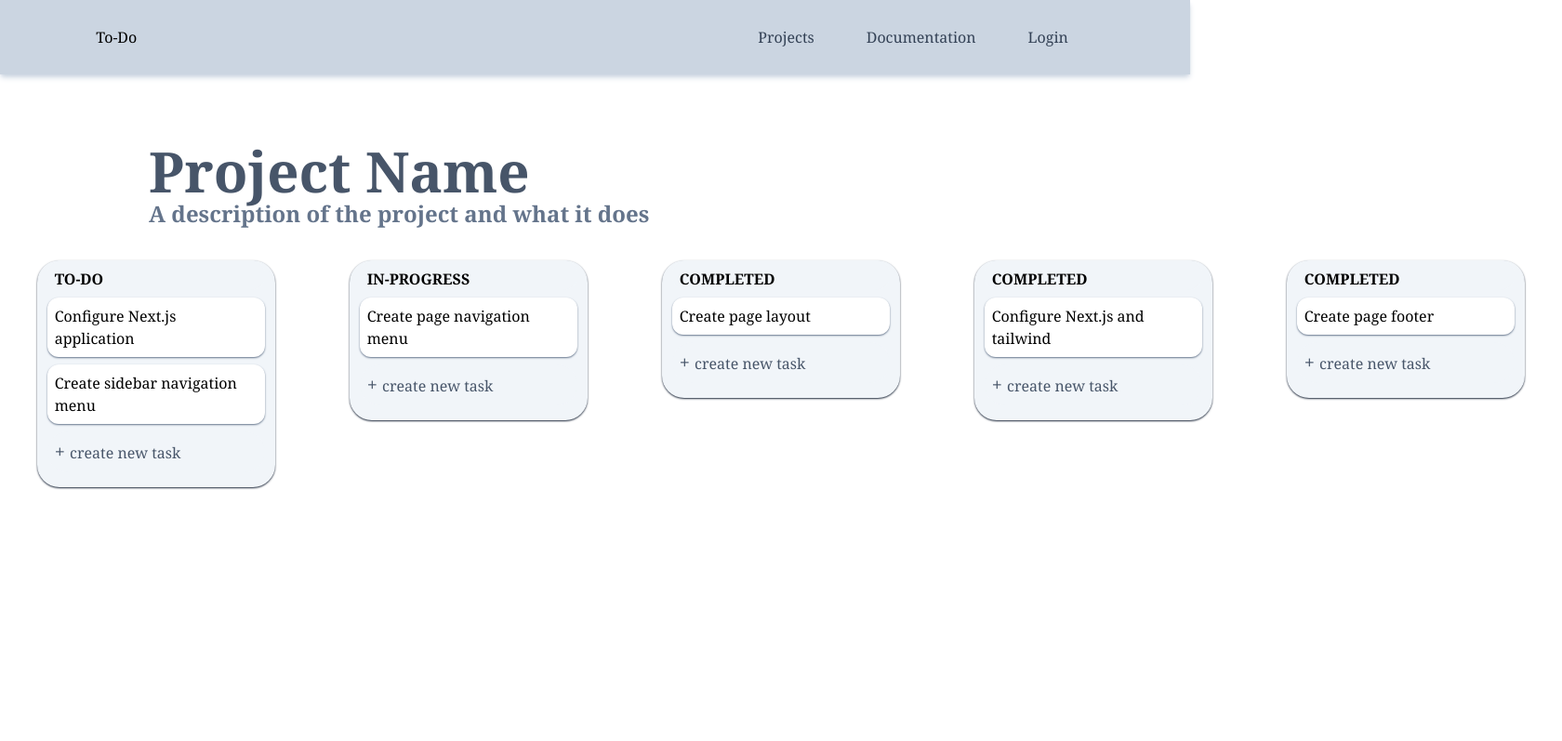
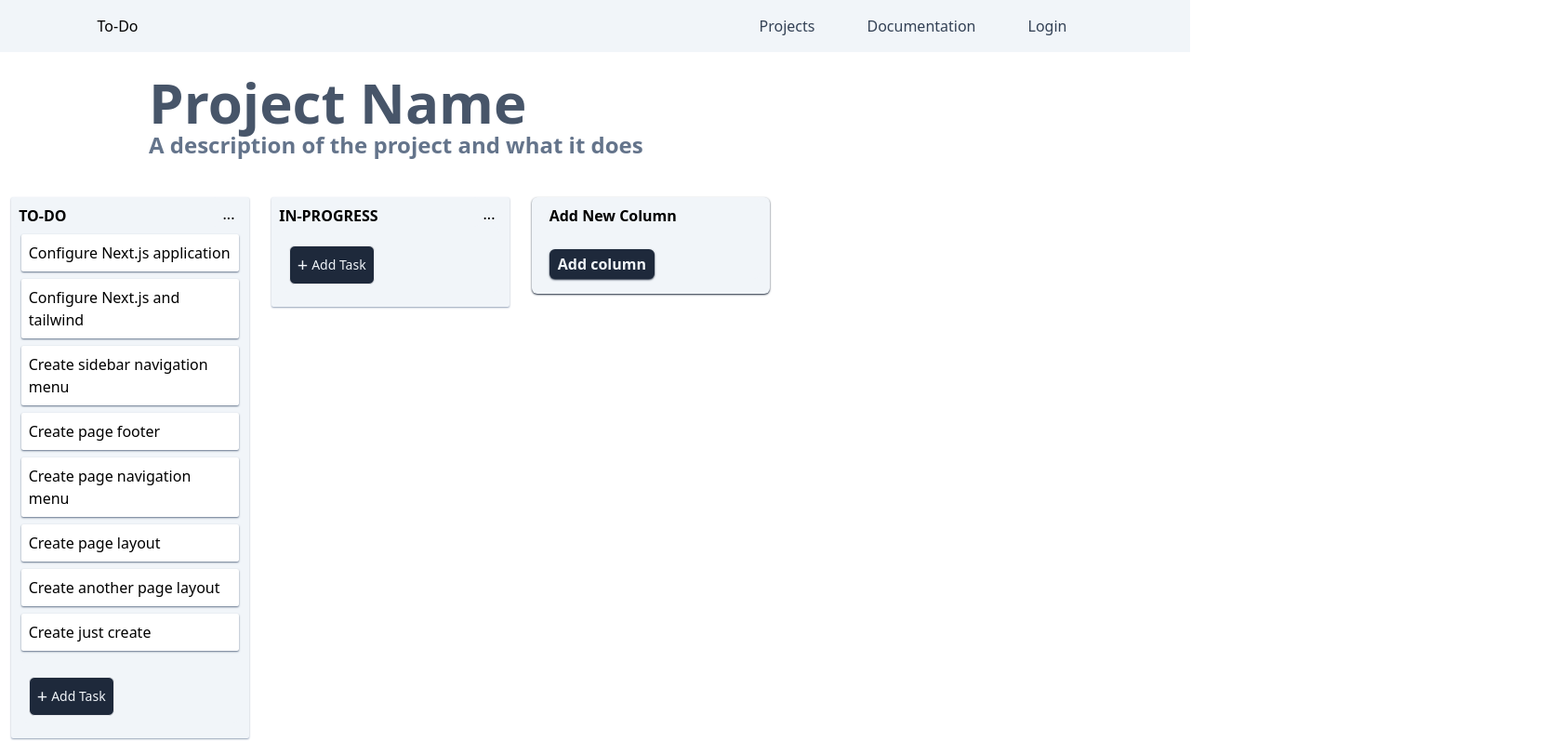
Before and after one commit to tianitoo/TO-DO, a Next.js app in the folder todo/: page / in a window 1280 px wide. Shown: the top 797 px of the page at 93% size, 1680 px wide, since content can reach past the window. Built offline with nearby package versions, Linux system fonts and the light colour scheme.

Commit message:
added (addDolumn, columnActions), installed prisma, made UI look better

```diff
--- a/todo/package.json
+++ b/todo/package.json
@@ -25,6 +25,7 @@
     "typescript": "5.0.4"
   },
   "devDependencies": {
-    "@types/react-beautiful-dnd": "^13.1.4"
+    "@types/react-beautiful-dnd": "^13.1.4",
+    "prisma": "^4.13.0"
   }
 }
--- /dev/null
+++ b/todo/src/components/ColumnActions.tsx
@@ -0,0 +1,33 @@
+import { Column } from "@/types/dataType";
+import React from "react";
+
+const ColumnActions = (props: {
+  removeColumn: (columnId: string) => void;
+  column: Column;
+  showActions: boolean;
+}) => {
+  const { removeColumn, column, showActions } = props;
+
+  return (
+    <>
+      <div
+        className={`absolute left-72 z-50 top-0 h-64 w-64  ${
+          showActions ? "" : "hidden"
+        }`}
+      >
+        <button
+          className={`w-1/4 h-8 mt-3 bg-red-600 hover:bg-slate-100
+          hover:text-stone-800 text-slate-100 shadow-sm
+          shadow-slate-800 rounded-md`}
+          onClick={() => {
+            removeColumn(column.id);
+          }}
+        >
+          remove
+        </button>
+      </div>
+    </>
+  );
+};
+
+export default ColumnActions;
--- a/todo/src/components/Columns.tsx
+++ b/todo/src/components/Columns.tsx
@@ -2,20 +2,62 @@ import { Column, Task } from "@/types/dataType";
 import { Draggable, Droppable } from "react-beautiful-dnd";
 import dynamic from "next/dynamic";
 import React from "react";
+import ColumnActions from "./ColumnActions";
 
 const Columns = (props: {
   column: Column;
   tasks: Task[];
   addTask: (task: string, columnId: string) => void;
+  isShowingAddTask: string;
+  showAddTask: (columnId: string) => void;
+  removeColumn: (id: string) => void;
 }) => {
-  const { tasks } = props;
-  const { column } = props;
-  const { addTask } = props;
+  const {
+    column,
+    tasks,
+    addTask,
+    isShowingAddTask,
+    showAddTask,
+    removeColumn,
+  } = props;
+
+  const [newTask, setNewTask] = React.useState("");
+
+  function handleTaskChange(e: React.ChangeEvent<HTMLTextAreaElement>) {
+    setNewTask(e.target.value);
+  }
+
+  function handleTaskClick(task: string, columnId: string) {
+    if (task === "") return;
+    addTask(task, columnId);
+    setNewTask("");
+  }
+
+  const [showActions, setShowActions] = React.useState(false);
+  function handleShowActions() {
+    if (showActions) {
+      setShowActions(false);
+    } else {
+      setShowActions(true);
+    }
+  }
+
   return (
-    <div className="flex px-10 w-fit h-fit">
-      <div className="w-64 bg-slate-100 h-fit pb-4 shadow-sm shadow-slate-800 flex-1 rounded-3xl justify-start">
-        <div className="w-11/12 text-left pt-2 pl-2 h-auto mx-auto align-middle rounded-3xl font-bold bg-slate-100">
+    <>
+      <div className="relative">
+        <div className="flex px-3 w-fit h-fit">
+          <div className="w-64 bg-slate-100 h-fit pb-4 shadow-sm shadow-slate-400 flex-1 rounded-sm justify-start">
+            <div className="flex justify-between pr-3 items-center align-middle ">
+              <div className="w-11/12 text-left pt-2 pl-2 h-auto mx-auto align-middle rounded-md font-bold bg-slate-100">
                 {column.title}
+              </div>
+              <button
+                className="w-5 h-5"
+                id="button"
+                onClick={handleShowActions}
+              >
+                ...
+              </button>
             </div>
             <Droppable droppableId={column.id}>
               {(droppableProvided, droppebleSnapshot) => (
@@ -35,7 +77,7 @@ const Columns = (props: {
                             ref={draggableProvided.innerRef}
                             {...draggableProvided.draggableProps}
                             {...draggableProvided.dragHandleProps}
-                        className={`on-top w-11/12 text-left p-2 mx-auto my-2 h-auto align-middle rounded-xl bg-white shadow-sm shadow-slate-500 ${
+                            className={`on-top w-11/12 text-left p-2 mx-auto my-2 h-auto align-middle break-words rounded-sm bg-white shadow-sm shadow-slate-500 ${
                               draggableSnapshot.isDragging
                                 ? "bg-slate-100 shadow-lg shadow-slate-300"
                                 : ""
@@ -51,12 +93,56 @@ const Columns = (props: {
                 </div>
               )}
             </Droppable>
-        <div className="w-11/12 text-left p-2 h-auto mx-auto align-middle rounded-3xl text-slate-600 bg-slate-100">
-          <span className="text-xl h-auto">+ </span>
-          <button onClick={() => {addTask("tassk", column.id)}}>create new task</button>
+            <div
+              className={`flex flex-col w-11/12 text-left h-auto mx-auto align-middle rounded-md text-slate-600 bg-slate-100 ${
+                isShowingAddTask === column.id ? "" : "hidden"
+              }`}
+            >
+              <textarea
+                name="task"
+                onChange={handleTaskChange}
+                value={newTask}
+                className="w-full h-fit break-words text-left p-2 rounded-md border-2 border-blue-300"
+              />
+              <div className="flex flex-row gap-3">
+                <button
+                  onClick={() => {
+                    handleTaskClick(newTask, column.id);
+                  }}
+                  className="w-1/2 h-8 mt-3 bg-slate-800 hover:bg-slate-100 hover:text-stone-800 text-slate-100 shadow-sm shadow-slate-800 rounded-md"
+                >
+                  add
+                </button>
+                <button
+                  className="w-1/4 h-8 mt-3 bg-red-600 hover:bg-slate-100 hover:text-stone-800 text-slate-100 shadow-sm shadow-slate-800 rounded-md"
+                  onClick={() => {
+                    showAddTask(column.id);
+                  }}
+                >
+                  cancel
+                </button>
               </div>
             </div>
+            {isShowingAddTask !== column.id ? (
+              <div className="w-11/12 text-left p-2 h-auto mx-auto align-middle rounded-md text-slate-600 bg-slate-100">
+                <button
+                  className="mt-3 px-2 py-1.5 flex items-center text-sm text-center  bg-slate-800 transition duration-300 hover:bg-slate-100 hover:text-stone-800 hover:border border hover:border-slate-800 text-slate-100 rounded-md"
+                  onClick={() => showAddTask(column.id)}
+                >
+                  <span className="text-xl h-auto mr-1">+ </span>
+                  Add Task
+                </button>
               </div>
+            ) : null}
+          </div>
+        </div>
+        <ColumnActions
+          removeColumn={removeColumn}
+          column={column}
+          showActions={showActions}
+        />
+      </div>
+    </>
   );
 };
 
--- a/todo/src/components/Headder.tsx
+++ b/todo/src/components/Headder.tsx
@@ -1,8 +1,8 @@
 const Headder = () => {
   return (
     <>
-      <div className="relative flex flex-col items-start justify-center h-20 mt-40 ml-10 md:ml-40">
-        <h1 className="text-6xl font-bold text-slate-600">Project Name</h1>
+      <div className="relative flex flex-col items-start justify-center h-fit mt-20 ml-10 md:ml-40">
+        <h1 className="text-6xl font-bold text-slate-600 w-fit">Project Name</h1>
         <p className="text-2xl font-semibold text-slate-500">
           A description of the project and what it does
         </p>
--- a/todo/src/components/Navbar.tsx
+++ b/todo/src/components/Navbar.tsx
@@ -28,7 +28,7 @@ const Navbar = () => {
   return (
     <div className="w-screen">
       <ResponsiveNavbar open={open} setOpen={setOpen} />
-      <div className="w-full bg-slate-300 fixed top-0 left-0 h-20 z-50 m-0 flex flex-row items-center shadow-md shadow-slate-300">
+      <div className="w-full bg-slate-100 fixed top-0 left-0 h-14 z-50 m-0 flex flex-row items-center">
         <div className="h-full w-screen flex flex-row items-center justify-center">
           <Link className="" href="/">
             To-Do
--- a/todo/src/components/TodoLists.tsx
+++ b/todo/src/components/TodoLists.tsx
@@ -1,7 +1,7 @@
-import { MyData } from "@/types/dataType";
 import dynamic from "next/dynamic";
 import React, { useState } from "react";
-import { DragDropContext } from "react-beautiful-dnd";
+import { DragDropContext, Draggable, Droppable } from "react-beautiful-dnd";
+import { myData } from "@/data/data";
 
 const Columns = dynamic(() => import("@/components/Columns"), { ssr: false });
 
@@ -21,73 +21,12 @@ const reorderColumnList = (
   return newColumn;
 };
 
-const myData: MyData = {
-  tasks: {
-    1: { id: 1, content: "Configure Next.js application" },
-    2: { id: 2, content: "Configure Next.js and tailwind" },
-    3: { id: 3, content: "Create sidebar navigation menu" },
-    4: { id: 4, content: "Create page footer" },
-    5: { id: 5, content: "Create page navigation menu" },
-    6: { id: 6, content: "Create page layout" },
-    7: { id: 7, content: "Create another page layout" },
-    8: { id: 8, content: "Create just create" },
-  },
-  columns: {
-    "column-1": {
-      id: "column-1",
-      title: "TO-DO",
-      taskIds: [1, 3],
-    },
-    "column-2": {
-      id: "column-2",
-      title: "IN-PROGRESS",
-      taskIds: [5],
-    },
-    "column-3": {
-      id: "column-3",
-      title: "COMPLETED",
-      taskIds: [6],
-    },
-    "column-4": {
-      id: "column-4",
-      title: "COMPLETED",
-      taskIds: [2],
-    },
-    "column-5": {
-      id: "column-5",
-      title: "COMPLETED",
-      taskIds: [4],
-    },
-  },
-  columnOrder: ["column-1", "column-2", "column-3", "column-4", "column-5"],
-};
-
-const TodoList = () => {
+const TodoLists = () => {
   const [data, setData] = React.useState(myData);
-
-  const addTask = (task: string, columnId: string) => {
-    const newTask = {
-      id: Object.keys(data.tasks).length + 1,
-      content: task,
-    };
-    const newTasks = {
-      ...data.tasks,
-      [newTask.id]: newTask,
-    };
-    const newColumn = {
-      ...data.columns[columnId],
-      taskIds: [...data.columns[columnId].taskIds, newTask.id],
-    };
-    const newColumns = {
-      ...data.columns,
-      [newColumn.id]: newColumn,
-    };
-    setData({ ...data, tasks: newTasks, columns: newColumns });
-  };
 
   const onDragEnd = (result: any) => {
     const { destination, source } = result;
-
+    console.log(result);
     if (!destination) {
       return;
     }
@@ -145,7 +84,74 @@ const TodoList = () => {
     setData(newData);
   };
 
+  const addTask = (task: string, columnId: string) => {
+    const newTask = {
+      id: Object.keys(data.tasks).length + 1,
+      content: task,
+    };
+    const newTasks = {
+      ...data.tasks,
+      [newTask.id]: newTask,
+    };
+    const newColumn = {
+      ...data.columns[columnId],
+      taskIds: [...data.columns[columnId].taskIds, newTask.id],
+    };
+    const newColumns = {
+      ...data.columns,
+      [newColumn.id]: newColumn,
+    };
+    setData({ ...data, tasks: newTasks, columns: newColumns });
+  };
+
+  const [isShowingAddTask, setIsShowingAddTask] = React.useState("");
+  function showAddTask(id: string) {
+    if (isShowingAddTask === id) {
+      setIsShowingAddTask("");
+    } else setIsShowingAddTask(id);
+  }
+
+  const addColumn = (name: string) => {
+    const newColumn = {
+      id: `column-${Object.keys(data.columns).length + 1}`,
+      title: name,
+      taskIds: [],
+    };
+    const newColumns = {
+      ...data.columns,
+      [newColumn.id]: newColumn,
+    };
+    const newColumnOrder = [...data.columnOrder, newColumn.id];
+    setData({ ...data, columns: newColumns, columnOrder: newColumnOrder });
+  };
+
+  const removeColumn = (id: string) => {
+    const newColumns = { ...data.columns };
+    delete newColumns[id];
+    const newColumnOrder = data.columnOrder.filter((colId) => colId !== id);
+    setData({ ...data, columns: newColumns, columnOrder: newColumnOrder });
+  };
+
+  const [newColumn, setNewColumn] = useState<string>("");
+
+  function handleColumnChange(e: React.ChangeEvent<HTMLTextAreaElement>) {
+    setNewColumn(e.target.value);
+  }
+
+  function handleAddClick(newColumn: string) {
+    if (newColumn === "") return;
+    addColumn(newColumn);
+    setNewColumn("");
+    setIsShowingAddColumn(false);
+  }
+
+  const [isShowingAddColumn, setIsShowingAddColumn] = React.useState(false);
+  function showAddColumn() {
+    setIsShowingAddColumn(!isShowingAddColumn);
+  }
+
   return (
+    <div className="w-fit">
     <DragDropContext onDragEnd={onDragEnd}>
       <div className="flex flex-row justify-start left-0">
         {data.columnOrder.map((columnId) => {
@@ -159,12 +165,59 @@ const TodoList = () => {
               addTask={(task: string, columnId: string) =>
                 addTask(task, columnId)
               }
+              removeColumn={(id: string) => removeColumn(id)}
+              isShowingAddTask={isShowingAddTask}
+              showAddTask={showAddTask}
             />
           );
         })}
+
+        <div className="flex px-3 w-fit h-fit">
+          <div className="w-64 bg-slate-100 h-fit pb-4 shadow-sm shadow-slate-800 flex-1 rounded-md justify-start">
+            <div className="w-11/12 text-left pt-2 pl-2 h-auto mx-auto align-middle rounded-md font-bold bg-slate-100">
+              <div className="mb-3">Add New Column</div>
+              {isShowingAddColumn ? (
+                <>
+                  <div className="mb-3 text-sm">Column name</div>
+                  <textarea
+                    className="w-full h-fit break-words shadow-slate-800 rounded-md border-none text-left p-2 border-2 border-blue-300"
+                    placeholder="Add a new column"
+                    value={newColumn}
+                    onChange={handleColumnChange}
+                  ></textarea>
+                  <div className="flex flex-row gap-3">
+                    <button
+                      className="w-1/2 h-8 mt-3 bg-slate-800 hover:bg-slate-100 hover:text-stone-800 text-slate-100 shadow-sm shadow-slate-800 rounded-md"
+                      onClick={() => {
+                        handleAddClick(newColumn);
+                      }}
+                    >
+                      Add
+                    </button>
+                    <button
+                      className="w-1/4 h-8 mt-3 bg-red-600 hover:bg-slate-100 hover:text-stone-800 text-slate-100 shadow-sm shadow-slate-800 rounded-md"
+                      onClick={showAddColumn}
+                    >
+                      cancel
+                    </button>
+                  </div>
+                </>
+              ) : (
+                <button
+                  className="w-1/2 h-8 mt-3 bg-slate-800 hover:bg-slate-100 hover:text-stone-800 text-slate-100 shadow-sm shadow-slate-800 rounded-md"
+                  onClick={showAddColumn}
+                >
+                  Add column
+                </button>
+              )}
+            </div>
+          </div>
+        </div>
       </div>
     </DragDropContext>
+
+    </div>
   );
 };
 
-export default TodoList;
+export default TodoLists;
--- /dev/null
+++ b/todo/src/data/data.ts
@@ -0,0 +1,27 @@
+import { MyData } from "../types/dataType";
+
+export const myData: MyData = {
+  tasks: {
+    1: { id: 1, content: "Configure Next.js application" },
+    2: { id: 2, content: "Configure Next.js and tailwind" },
+    3: { id: 3, content: "Create sidebar navigation menu" },
+    4: { id: 4, content: "Create page footer" },
+    5: { id: 5, content: "Create page navigation menu" },
+    6: { id: 6, content: "Create page layout" },
+    7: { id: 7, content: "Create another page layout" },
+    8: { id: 8, content: "Create just create" },
+  },
+  columns: {
+    "column-1": {
+      id: "column-1",
+      title: "TO-DO",
+      taskIds: [1, 2, 3, 4, 5, 6, 7, 8],
+    },
+    "column-2": {
+      id: "column-2",
+      title: "IN-PROGRESS",
+      taskIds: [],
+    },
+  },
+  columnOrder: ["column-1", "column-2"],
+};
--- a/todo/src/pages/index.tsx
+++ b/todo/src/pages/index.tsx
@@ -2,23 +2,22 @@ import { Inter } from "next/font/google";
 import Navbar from "../components/Navbar";
 import Head from "next/head";
 import Headder from "@/components/Headder";
-import { DragDropContext } from "react-beautiful-dnd";
-import { useState } from "react";
-import { MyData } from "@/types/dataType";
-import dynamic from "next/dynamic";
-import TodoList from "@/components/TodoLists";
+import TodoLists from "@/components/TodoLists";
 
 export default function Home() {
-
   return (
     <>
       <Head>
+        <link
+          href="https://fonts.googleapis.com/css2?family=Montserrat:wght@100;200;300;400;500;600;700;800;900&family=Roboto&display=swap"
+          rel="stylesheet"
+        ></link>
         <title>To-Do App</title>
       </Head>
-      <div className="font-serif h-screen">
+      <div className="font-font h-screen">
         <Navbar />
         <Headder />
-        <TodoList/>
+        <TodoLists />
       </div>
     </>
   );
--- a/todo/tailwind.config.js
+++ b/todo/tailwind.config.js
@@ -12,6 +12,11 @@ module.exports = {
         'gradient-conic':
           'conic-gradient(from 180deg at 50% 50%, var(--tw-gradient-stops))',
       },
+      fontFamily: {
+                'montserrat': ['Montserrat'],
+                'lato': ['Lato'],
+                'garamond': ['Garamond']
+            }
     },
   },
   plugins: [],
```
Also changed, not shown: 1 other file (tests, documents, lock files or other folders). Lines whose indentation alone changed are shown as unchanged.
